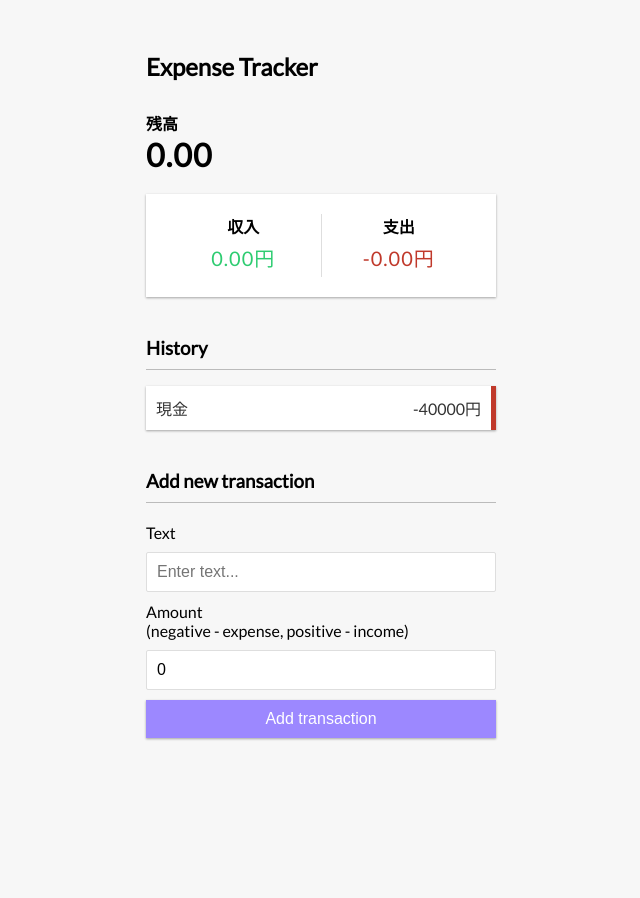
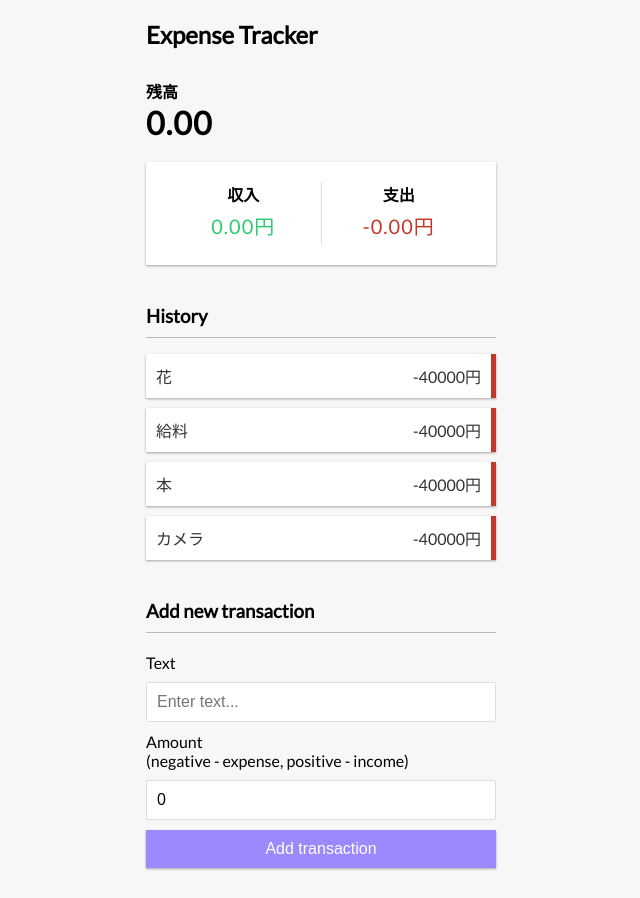
Before and after one commit to Kazunari93/expense_tracker, a React (Create React App) app in the folder expense-tracker-react/: page / in a window 1280 px wide. Shown: the whole page, without its empty margins (319-959 px from the left). Before the commit the page ends 800 px from the top, so only its background shows below. Built offline with nearby package versions, Linux system fonts and the light colour scheme.

Commit message:
Trans&modified

```diff
--- /dev/null
+++ b/expense-tracker-react/src/components/Trans.jsx
@@ -0,0 +1,12 @@
+import React from "react";
+
+export const Trans = ({ transaction }) => {
+  return (
+    <div>
+      <li className="minus">
+        {transaction.text} <span>-40000円</span>
+        <button className="delete-btn">x</button>
+      </li>
+    </div>
+  );
+};
--- a/expense-tracker-react/src/components/Transaction.jsx
+++ b/expense-tracker-react/src/components/Transaction.jsx
@@ -1,14 +1,17 @@
-import React from "react";
+import React, { useContext } from "react";
+import { GlobalContext } from "../context/GlobalState";
+import { Trans } from "./Trans";
 
 export const Transaction = () => {
+  const { transactions } = useContext(GlobalContext);
+
   return (
     <div>
       <h3>History</h3>
       <ul className="list">
-        <li className="minus">
-          現金 <span>-40000円</span>
-          <button className="delete-btn">x</button>
-        </li>
+        {transactions.map(transaction => (
+          <Trans key={transaction.id} transaction={transaction} />
+        ))}
       </ul>
     </div>
   );
--- a/expense-tracker-react/src/context/GlobalState.jsx
+++ b/expense-tracker-react/src/context/GlobalState.jsx
@@ -2,7 +2,7 @@ import React, { createContext, useReducer } from "react";
 import AppReducer from "./AppReducer";
 
 const initialState = {
-  transaction: [
+  transactions: [
     { id: 1, text: "花", amount: -20 },
     { id: 2, text: "給料", amount: 300 },
     { id: 3, text: "本", amount: -10 },
@@ -16,7 +16,7 @@ export const GlobalProvider = ({ children }) => {
   const [state, dispatch] = useReducer(AppReducer, initialState);
 
   return (
-    <GlobalContext.Provider value={{ transaction: state.transaction }}>
+    <GlobalContext.Provider value={{ transactions: state.transactions }}>
       {children}
     </GlobalContext.Provider>
   );
```
